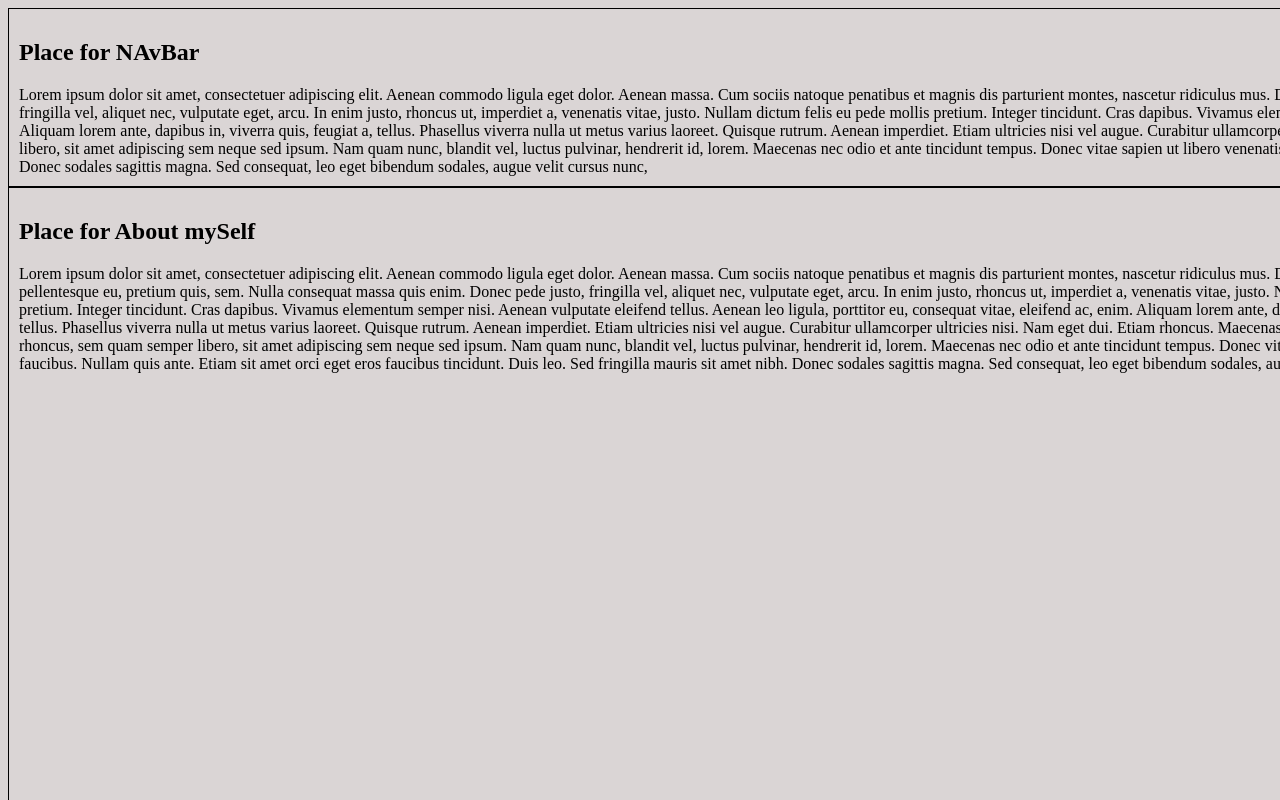
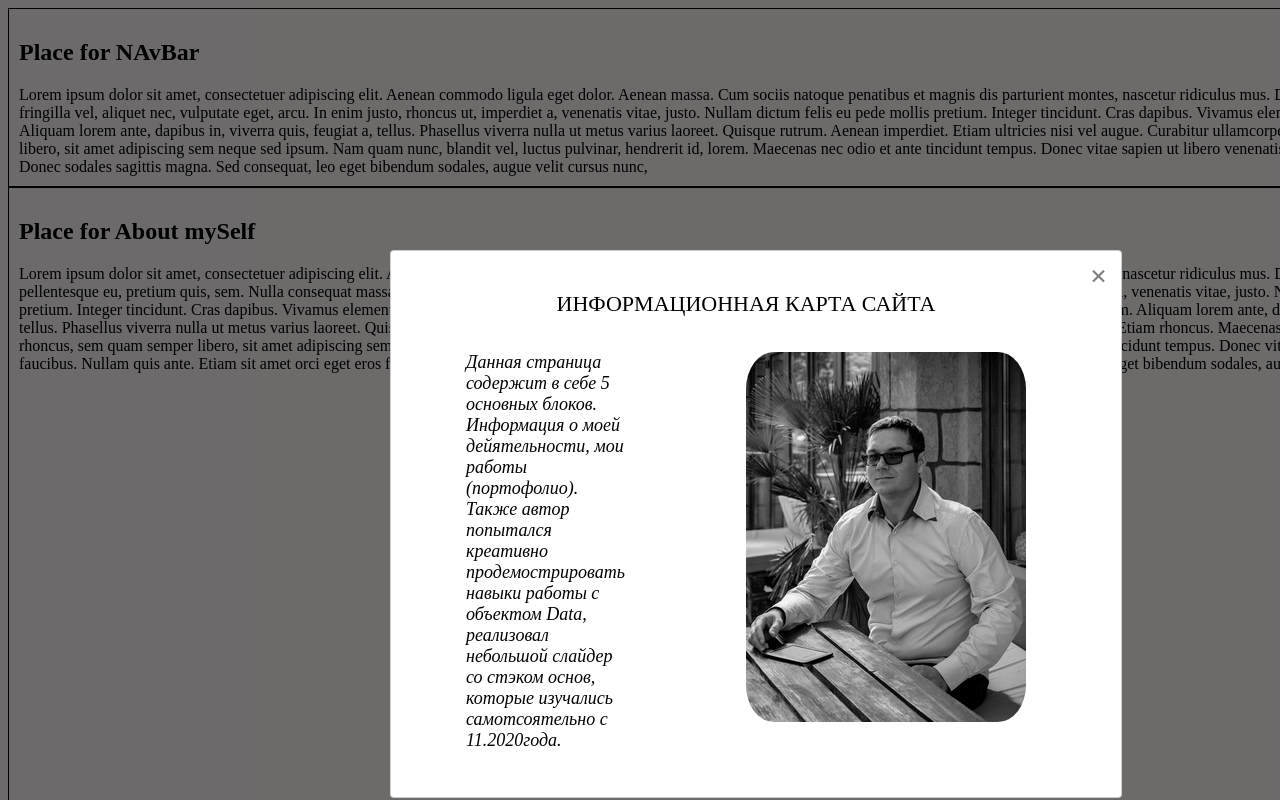
Before and after one commit to KovalevskiyPlaton/My_portfolio, a plain HTML site: page index.html in a window 1280 px wide. Shown: the top 800 px of the page. Drawn offline with Linux system fonts and the light colour scheme.

Commit message:
3 com_ add__modalWindowo

```diff
--- a/index.html
+++ b/index.html
@@ -130,9 +130,28 @@
            </section>
             <section class="hero-section-footer-grid"> <!--7 grid-->
                 <h1>Place for footer</h1>
-                <span>Lorem ipsum dolor sit amet, consectetuer adipiscing elit. Aenean commodo ligula eget dolor. Aenean massa. Cum sociis natoque penatibus et magnis dis parturient montes, nascetur ridiculus mus. Donec quam felis, ultricies nec, pellentesque eu, pretium quis, sem. Nulla consequat massa quis enim. Donec pede justo, fringilla vel, aliquet nec, vulputate eget, arcu. In enim justo, rhoncus ut, imperdiet a, venenatis vitae, justo. Nullam dictum felis eu pede mollis pretium. Integer tincidunt. Cras dapibus. Vivamus elementum semper nisi. Aenean vulputate eleifend tellus. Aenean leo ligula, porttitor eu, consequat vitae, eleifend ac, enim. Aliquam lorem ante, dapibus in, viverra quis, feugiat a, tellus. Phasellus viverra nulla ut metus varius laoreet. Quisque rutrum. Aenean imperdiet. Etiam ultricies nisi vel augue. Curabitur ullamcorper ultricies nisi. Nam eget dui. Etiam rhoncus. Maecenas tempus, tellus eget condimentum rhoncus, sem quam semper libero, sit amet adipiscing sem neque sed ipsum. Nam quam nunc, blandit vel, luctus pulvinar, hendrerit id, lorem. Maecenas nec odio et ante tincidunt tempus. Donec vitae sapien ut libero venenatis faucibus. Nullam quis ante. Etiam sit amet orci eget eros faucibus tincidunt. Duis leo. Sed fringilla mauris sit amet nibh. Donec sodales sagittis magna. Sed consequat, leo eget bibendum sodales, augue velit cursus nunc,</span>
+                <div class="modal">
+                    <div class="modal__container">
+                        <div class="modal__content">
+                            <form action="#">
+                                <div  data-close class="modal__close">&times;</div>
+                                <div class="modal__title">Информационная карта сайта</div>
+                                <div class="total__modal">
+                                <div class="modal__inner modal__inner_textblock">
+                                    <span class=" modal__description"> Данная страница содержит в себе 5 основных блоков. Информация о моей дейятельности,
+                                        мои работы (портофолио). Также автор попытался  креативно продемострировать навыки работы с объектом Data,
+                                        реализовал небольшой слайдер со  стэком основ, которые изучались самотсоятельно с 11.2020года. </span>
+                                </div>
+                                <div class="modal__inner modal__inner_image">
+                                </div>
+                                </div>
+                            </form>
+                        </div>
+                    </div>
+                </div>
             </section>
     </main>
+
 <script src="script/script.js"></script>
 </body>
 </html>
--- a/script/script.js
+++ b/script/script.js
@@ -66,8 +66,7 @@ setInterval(()=>{
 
 
 //Timer => .hero-section-timer-grid"> <!--5 grid-->
-// let secondsTable =
-// console.log(secondsTable)
+
 
 //Определение переменных времени
 
@@ -76,9 +75,7 @@ const countTime =()=>{
     const deadline = new Date('2023-05-01')
     const resultDate = Math.abs(Date.parse(deadline)-Date.parse(currentDate));
     const years = Math.floor(resultDate/(1000*60*60*24*30*12));
-    //console.log(years);
     const months = Math.floor(resultDate/(1000*60*60*24*30))%12;
-    console.log(months);
     const days=Math.floor(resultDate/(1000*60*60*24)%30);
     const hours =Math.floor(resultDate/(1000*60*60)%24);
     const minutes = Math.floor(resultDate/(1000*60)%60);
@@ -92,7 +89,6 @@ const countTime =()=>{
 
 }
 
-
 setInterval(countTime, 1000)
 
 function addZero(num){
@@ -104,14 +100,47 @@ function addZero(num){
 }
 countTime();
 
+//Modal
 
-//Корректировка итоговых значений с последующем выводом на рендеринг
+const modalTrigger = document.querySelectorAll('[data-modal]'),
+    modal = document.querySelector('.modal'),
+    modalCloseBtn = document.querySelector('[data-close]');
 
 
-//
-// function updateTime(remainsSecond){
-//
-//     document.querySelector('.timInner__seconds').innerHTML(remainsSecond)
-// }
-//
-// setInterval(updateTime(remainsSecond), 1000)
+// modalTrigger.addEventListener('click', ()=>{
+//    modal.classList.add('show');
+//    modal.classList.remove('hide');
+//    document.body.style.overflow = 'hidden';
+// });
+function openModal(){
+    modal.classList.add('show');
+    modal.classList.remove('hide');
+    document.body.style.overflow = 'hidden';
+    clearInterval(modalTimerId);
+}
+
+modalTrigger.forEach(btn => {
+    btn.addEventListener('click', openModal);
+});
+
+function closeModal(){
+    modal.classList.add('hide');
+    modal.classList.remove('show');
+    document.body.style.overflow = '';
+}
+
+modalCloseBtn.addEventListener('click', closeModal);
+
+modal.addEventListener('click', (e) =>{
+    if(e.target===modal){
+        closeModal();
+    }
+
+    document.addEventListener('keydown', (e)=>{
+        if (e.code == 'Escape' && modal.classList.contains('show')){
+            closeModal();
+        }
+    });
+});
+//Установка работы модального окна (срабатывает через определенное  время);
+const modalTimerId = setTimeout(openModal,200);
--- a/styles/style.css
+++ b/styles/style.css
@@ -1,3 +1,5 @@
+
+
 /*General__grid*/
 body{
     background: #dad5d5;
@@ -281,3 +283,83 @@ container__slide{
     border: 1px solid black;
     grid-area:hero-section-footer-grid;
 }
+
+
+/*settings modal*/
+
+.modal{
+    position:fixed;
+    top:0;
+    left:0;
+    z-index:1050;
+    display:flex;
+    width:100%;
+    height:100%;
+    overflow:hidden;
+    background-color:rgba(0,0,0,.5)
+}
+.modal__container{
+    max-width:500px;
+    max-height:600px;
+    margin:250px auto}
+
+.modal__content{
+    display: flex;
+    flex-direction: row;
+    position:relative;
+    width:650px;
+    height:100%;
+    padding:40px;
+    background-color:#fff;
+    border:1px solid rgba(0,0,0,.2);
+    border-radius:4px;max-height:80vh;
+    overflow-y:auto}
+.modal__close{
+    position:absolute;
+    top:8px;right:14px;font-size:30px;
+    color:#000;opacity:.5;
+    font-weight:700;
+    border:none;
+    background-color:transparent;
+    cursor:pointer
+}
+.modal__title{
+    text-align:center;
+    font-size:22px;
+    text-transform:uppercase;
+}
+.total__modal{
+    margin: 35px;
+    display: flex;
+    flex-direction: row;
+}
+.modal__inner_textblock{
+    display:flex;
+    width:160px;
+    height:200px;
+    border:none;
+    font-size:18px;
+    font-style: italic;
+    /*text-align:center;*/
+    text-align: start;
+
+}
+.modal__inner_image{
+    display:flex;
+    width:240px;
+    height:370px;
+    background-image:url(/images/modal/img_modal.jpg);
+    font-size:18px;
+    text-align:center;
+    padding:0 20px;
+    border-radius: 10%;
+    /*align-self: flex-start;*/
+    margin-left: 120px;
+}
+
+.show{
+    display:block
+}
+.hide{display:none
+
+}
```
Also changed, not shown: images/modal/img_modal.jpg (added).
